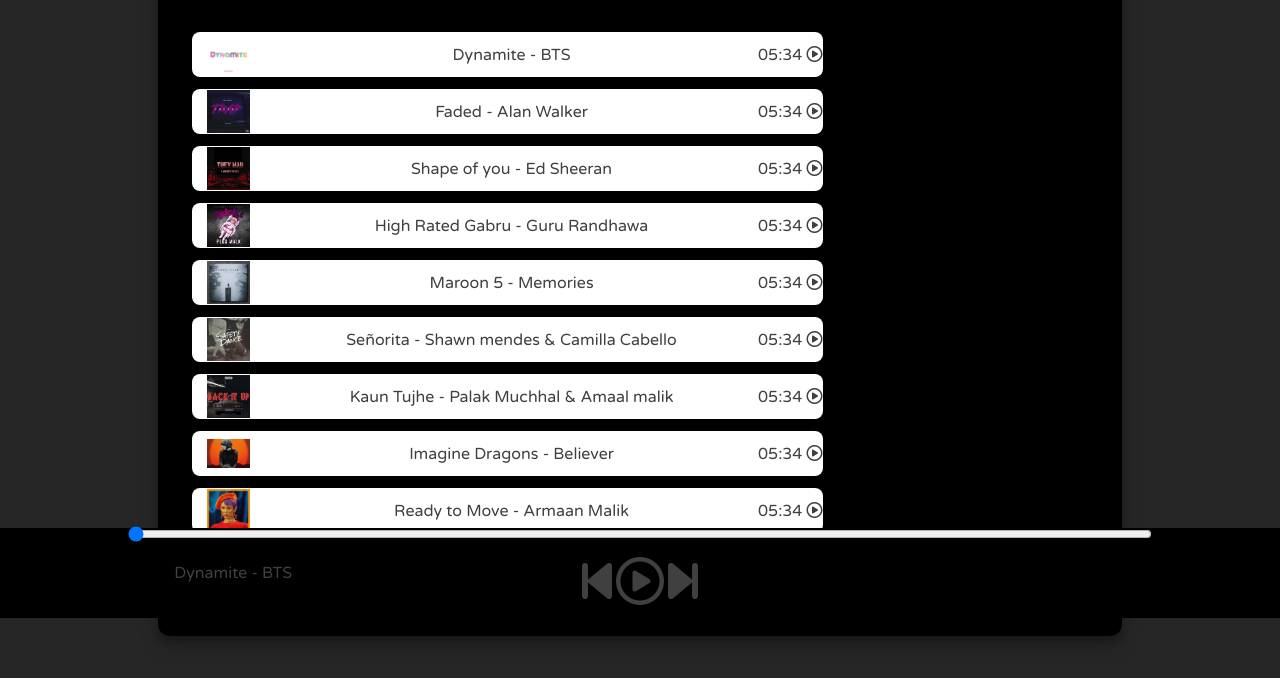
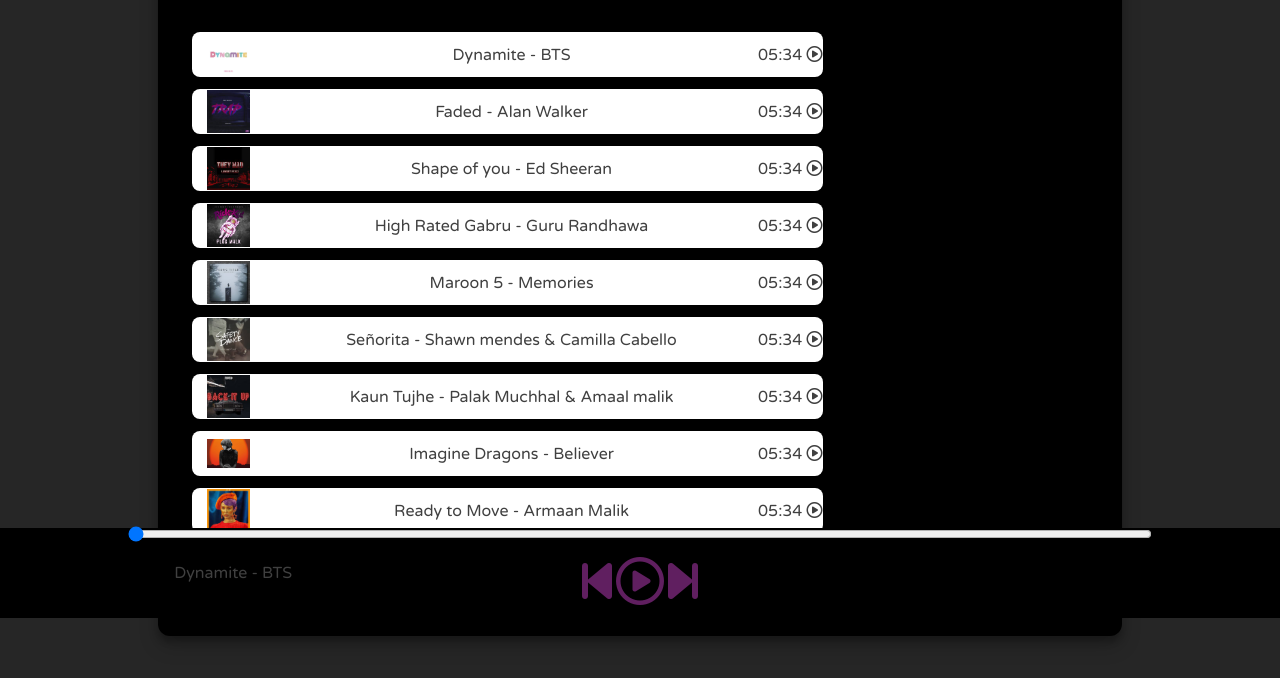
Before and after one commit to BhaktiJ338/UpTuneMusic.github.io, a plain HTML site: page index.html in a window 1280 px wide. Shown: the part 182-860 px from the top of the page. Drawn offline with nearby package versions, Linux system fonts and the light colour scheme.

Commit message:
Update style.css

```diff
--- a/style.css
+++ b/style.css
@@ -63,6 +63,7 @@
 }
 .icons i{
     cursor: pointer;
+    color: #601F60;
 }
 #myProgressBar{
     width: 80vw;
```
